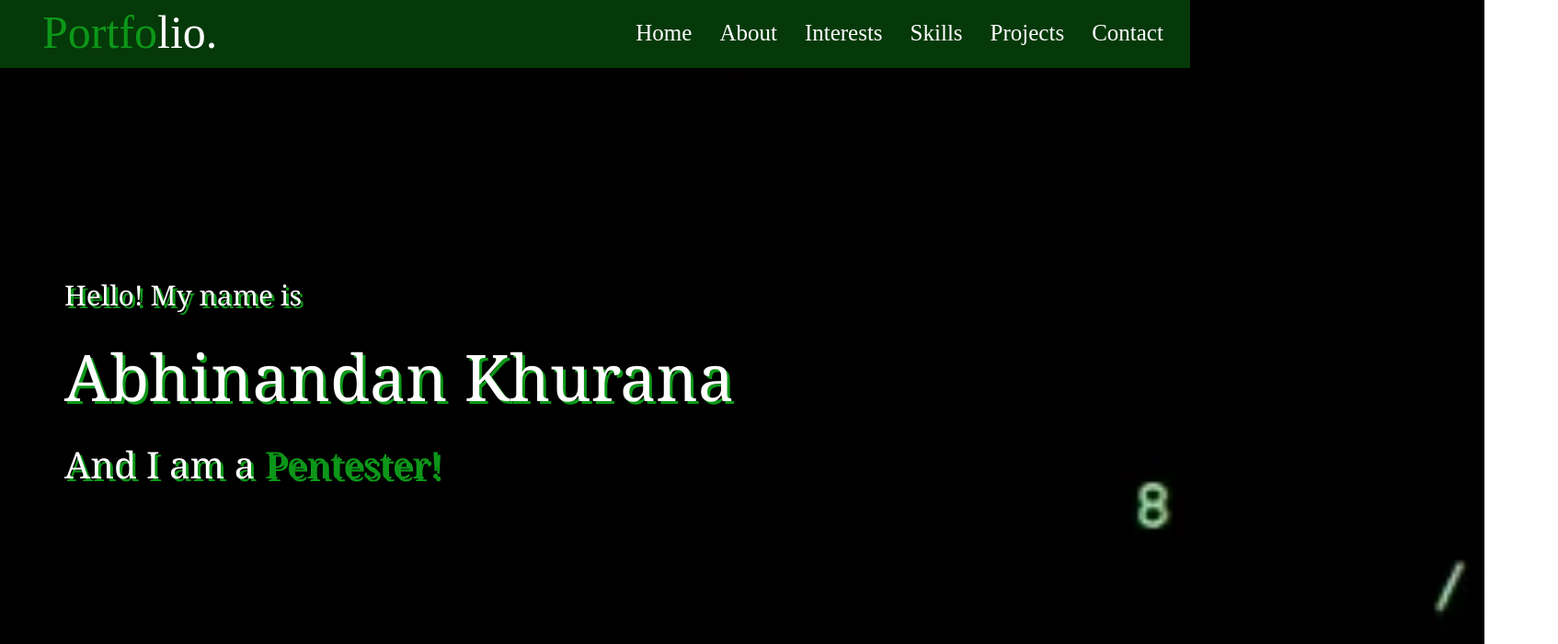
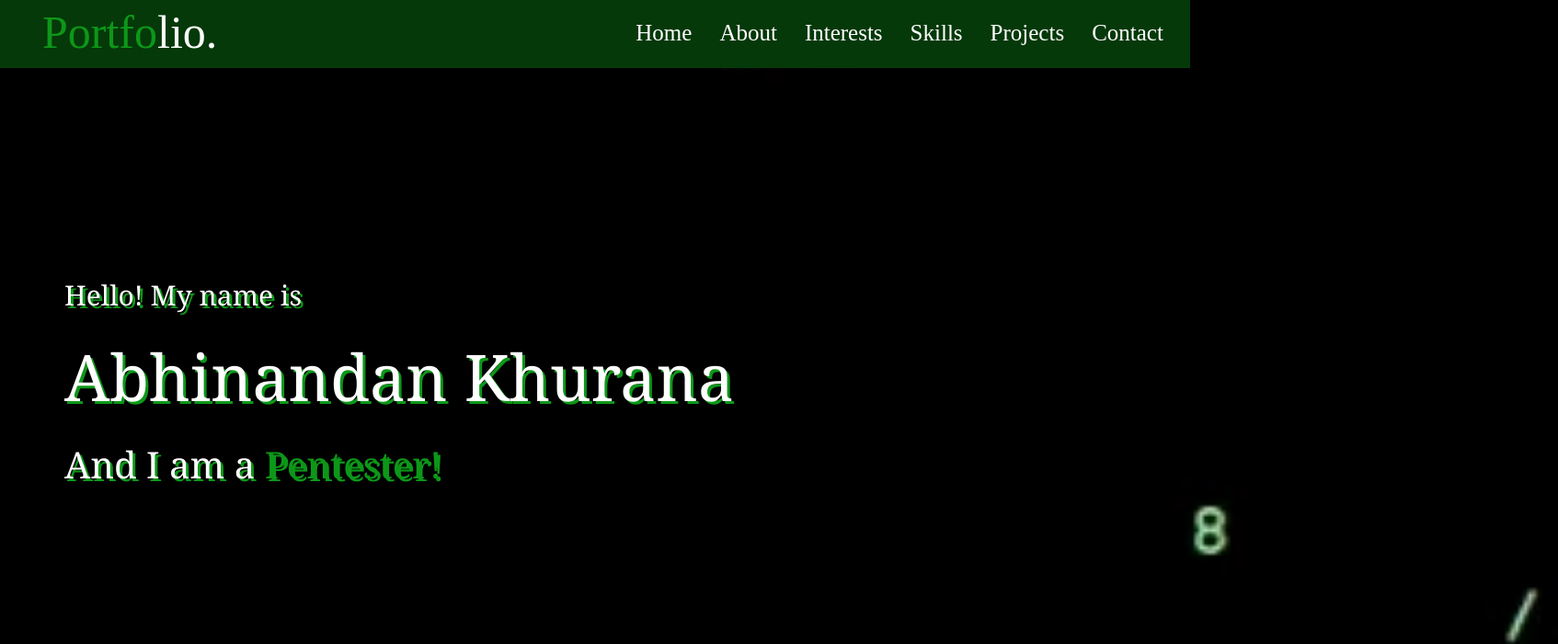
Before and after one commit to Abhinandan-Khurana/Portfolio_Website, a plain HTML site: page index.html in a window 1280 px wide. Shown: the top 700 px of the page at 92% size, 1694 px wide, since content can reach past the window. Drawn offline with Linux system fonts and the light colour scheme.

Commit message:
Update style.css

```diff
--- a/style.css
+++ b/style.css
@@ -64,7 +64,7 @@ li a:hover {
 	padding-top: 300px;
 	padding-left: 30px;
 	margin: -8px;
-	width: 198vh;
+	width: 208vh;
 	color: white;
 	background-size: cover;
 	background-attachment: fixed;
```
